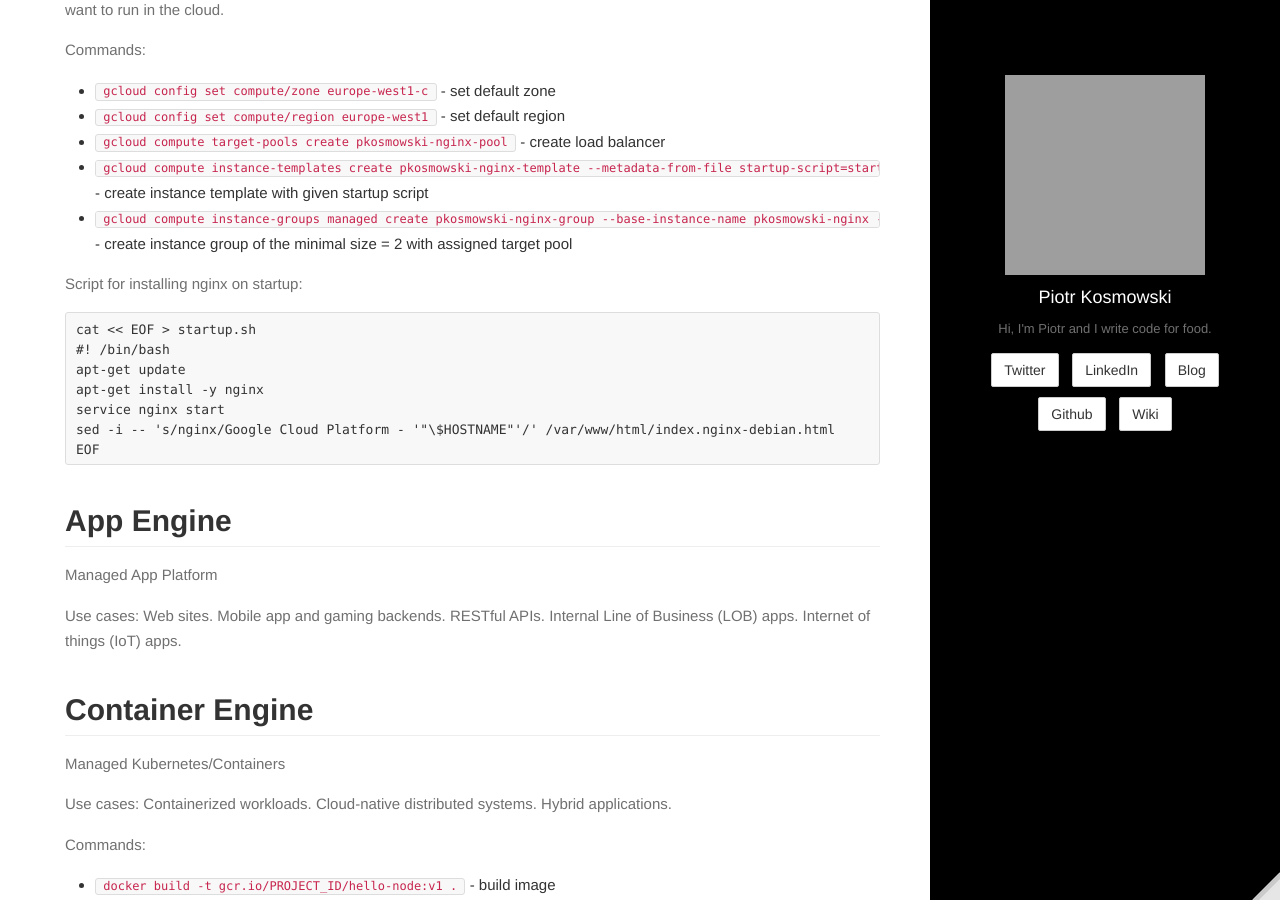
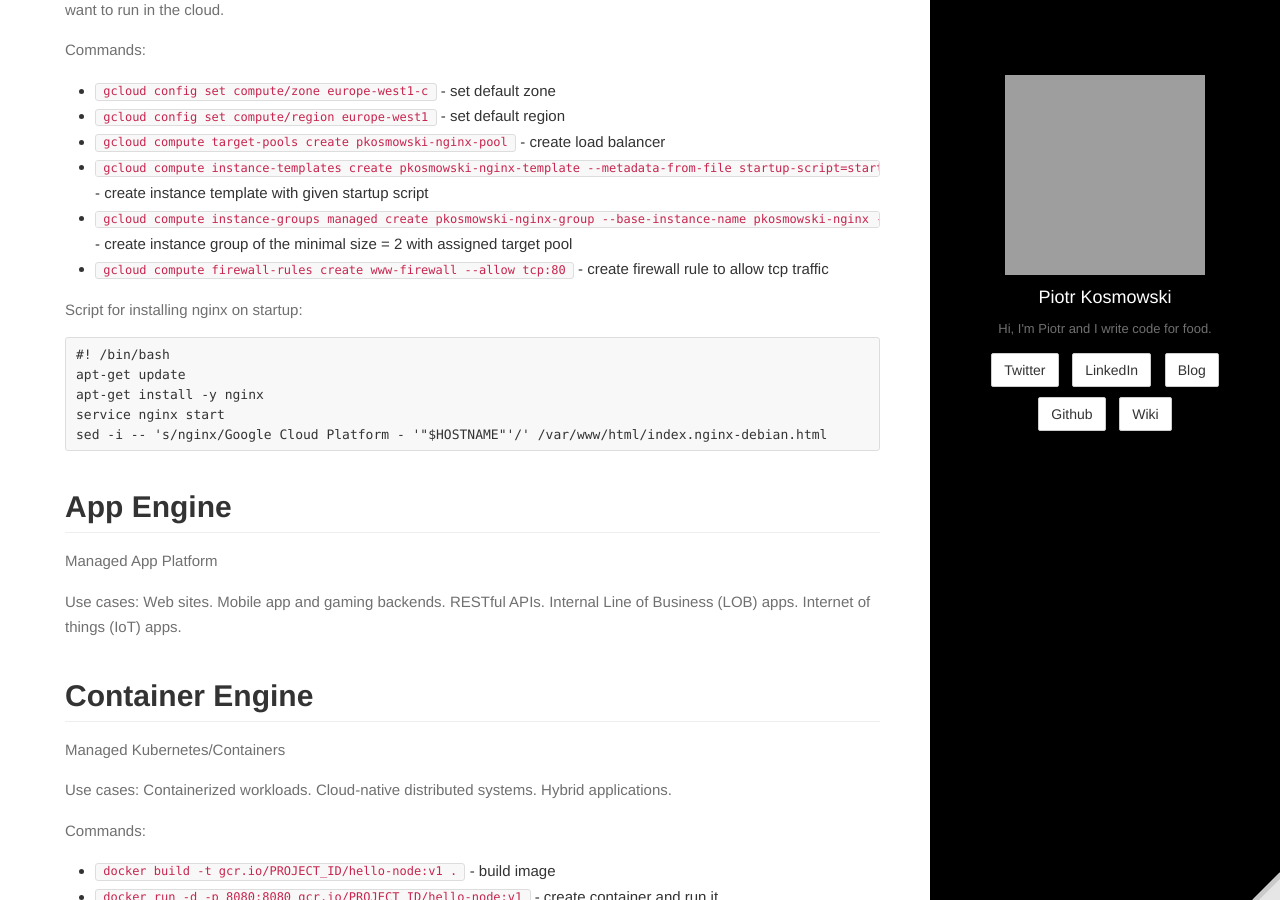
Before and after one commit to kospiotr/kospiotr.github.io, a Jekyll site: the page built from wiki/gcp.md, in a window 1280 px wide and 900 px high, scrolled down 3636 px. Built offline with Jekyll 4.4.1, drawn with Linux system fonts in a browser that asks for light colours; grey boxes are pictures that could not be loaded.

Commit message:
Update gcp.md

````diff
--- a/wiki/gcp.md
+++ b/wiki/gcp.md
@@ -52,16 +52,15 @@ Commands:
          --size 2
          --template pkosmowski-nginx-template
          --target-pool pkosmowski-nginx-pool` - create instance group of the minimal size = 2 with assigned target pool
+* `gcloud compute firewall-rules create www-firewall --allow tcp:80` - create firewall rule to allow tcp traffic
 
 Script for installing nginx on startup:
 ```
-cat << EOF > startup.sh
 #! /bin/bash
 apt-get update
 apt-get install -y nginx
 service nginx start
-sed -i -- 's/nginx/Google Cloud Platform - '"\$HOSTNAME"'/' /var/www/html/index.nginx-debian.html
-EOF
+sed -i -- 's/nginx/Google Cloud Platform - '"$HOSTNAME"'/' /var/www/html/index.nginx-debian.html
 ```
 
 ## App Engine
````
